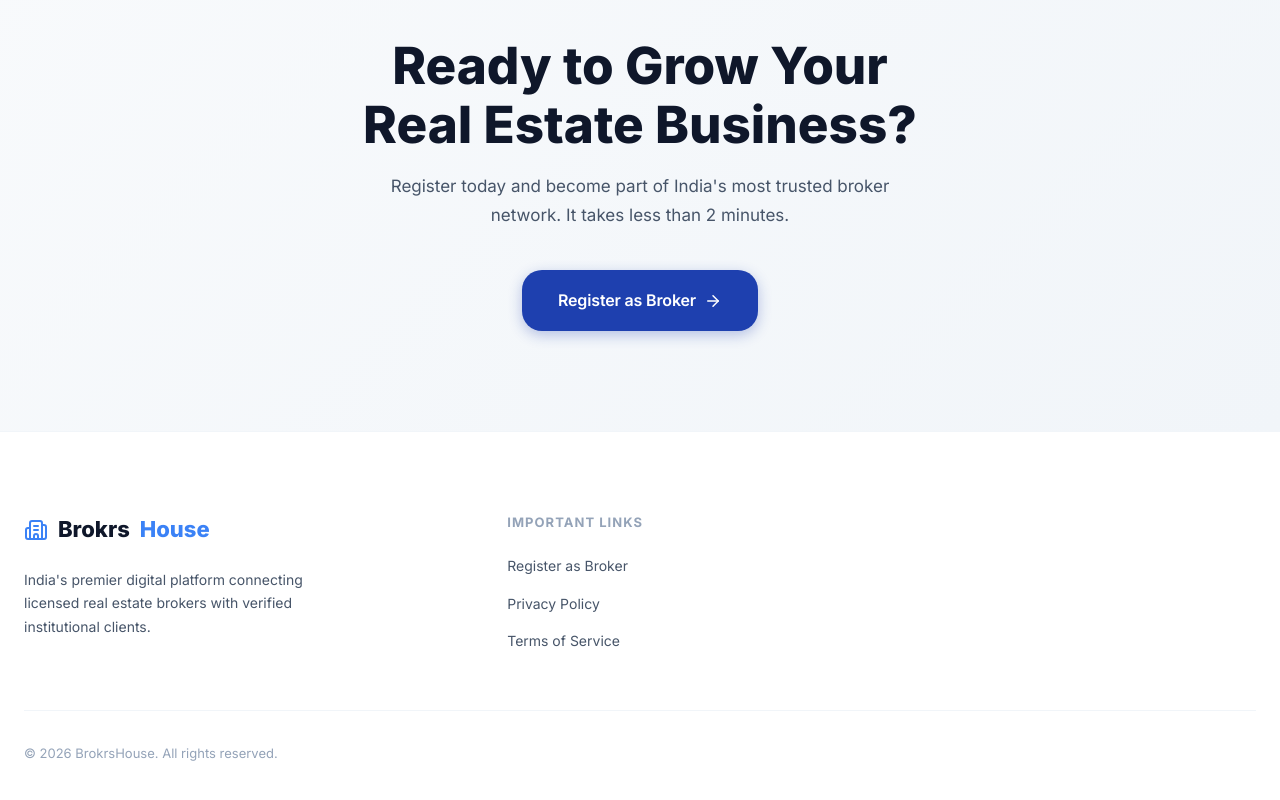
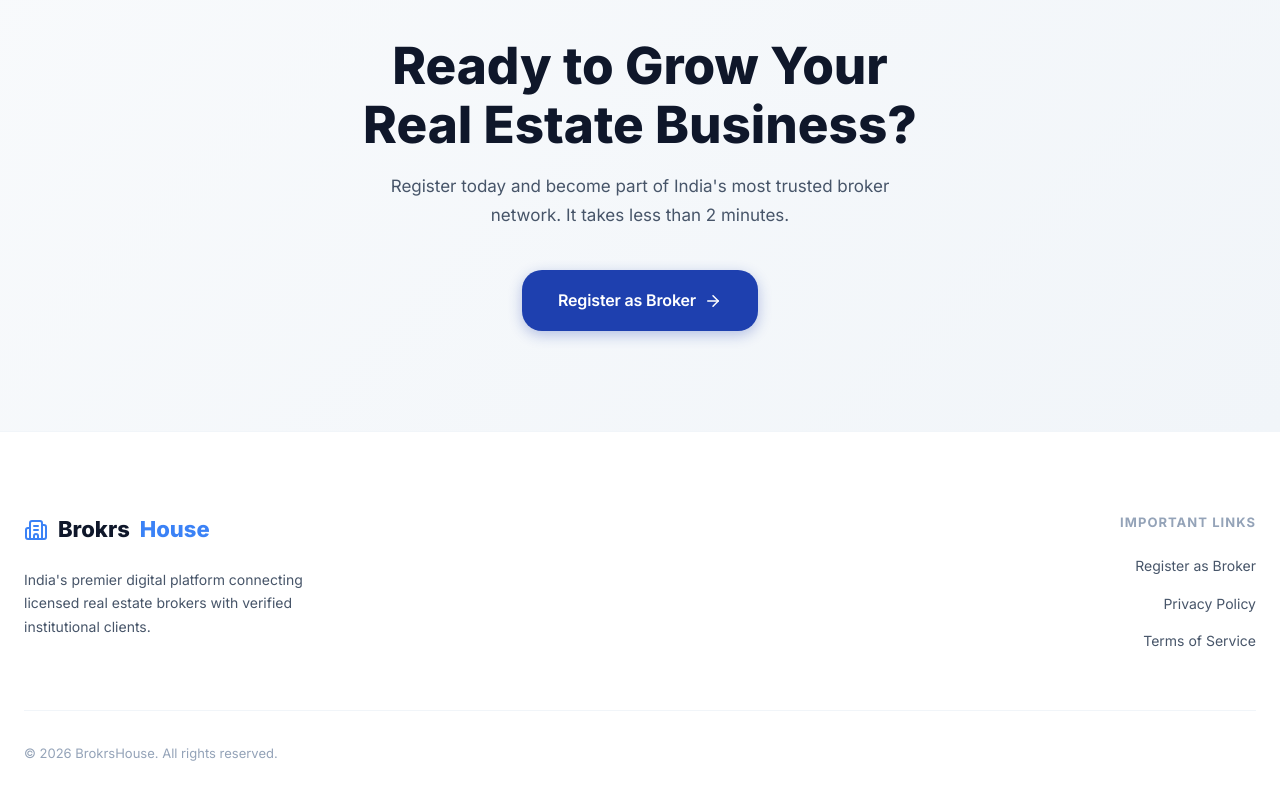
Before and after one commit to BlackWorld-Creater/BrokerHouse, a React (Vite) app: page / in a window 1280 px wide. Shown: the part 3210-4010 px from the top of the page. Built offline with nearby package versions, Linux system fonts and the light colour scheme; no server answers.

Commit message:
new updates in the form register and map

```diff
--- a/src/components/Footer.jsx
+++ b/src/components/Footer.jsx
@@ -14,7 +14,7 @@ export default function Footer() {
             </div>
             <p>India's premier digital platform connecting licensed real estate brokers with verified institutional clients.</p>
           </div>
-          <div>
+          <div className="footer-links-col footer-links-col--right">
             <h4 className="footer-heading">Important Links</h4>
             <ul className="footer-links">
               <li><Link to="/register">Register as Broker</Link></li>
--- a/src/index.css
+++ b/src/index.css
@@ -1022,7 +1022,7 @@ img {
 
 .footer-grid {
   display: grid;
-  grid-template-columns: 2fr 1fr 1fr 1fr;
+  grid-template-columns: 2fr 1fr;
   gap: 48px;
   margin-bottom: 56px;
 }
@@ -1054,6 +1054,19 @@ img {
   display: flex;
   flex-direction: column;
   gap: 12px;
+}
+
+.footer-links-col--right {
+  text-align: right;
+}
+
+.footer-links-col--right .footer-links {
+  align-items: flex-end;
+}
+
+@media (max-width: 768px) {
+  .footer-links-col--right { text-align: left; }
+  .footer-links-col--right .footer-links { align-items: flex-start; }
 }
 
 .footer-links a {
--- a/src/pages/RegisterPage.jsx
+++ b/src/pages/RegisterPage.jsx
@@ -134,10 +134,6 @@ export default function RegisterPage() {
       setError('Please select how you are registering');
       return;
     }
-    if (!formData.assist_manage || !['yes', 'no'].includes(formData.assist_manage)) {
-      setError('Please select an Assist management option');
-      return;
-    }
     if (!formData.broker_location) {
       setError('Please Enter your location');
       return;
@@ -239,7 +235,6 @@ export default function RegisterPage() {
 
                   <form onSubmit={handleSubmit}>
                     <div className="flex flex-col gap-6">
-                      <div className="grid grid-2 gap-6">
                       <div className="form-group">
                         <label className="form-label">Registered as *</label>
                         <select
@@ -252,21 +247,6 @@ export default function RegisterPage() {
                           <option value="broker">Broker</option>
                           <option value="individual">Individual</option>
                         </select>
-                        </div>
-                        <div className="form-group">
-                          <label className="form-label">Assist management *</label>
-                          <select
-                            name="assist_manage"
-                            required
-                            className="form-input"
-                            value={formData.assist_manage}
-                            onChange={handleChange}
-                          >
-                            <option value="">Select…</option>
-                            <option value="no">No assistance needed</option>
-                            <option value="yes">Yes — I want assistance</option>
-                          </select>
-                        </div>
                       </div>
 
                       <div className="grid grid-2 gap-6">
@@ -293,6 +273,17 @@ export default function RegisterPage() {
                             onChange={handleChange}
                           />
                         </div>
+                      </div>
+
+                      <div className="form-group">
+                        <label className="form-label">Assets</label>
+                        <input
+                          name="assist_manage"
+                          className="form-input"
+                          placeholder="e.g. 5"
+                          value={formData.assist_manage}
+                          onChange={handleChange}
+                        />
                       </div>
 
                       <div className="grid grid-2 gap-6">
```
Lines whose indentation alone changed are shown as unchanged.
